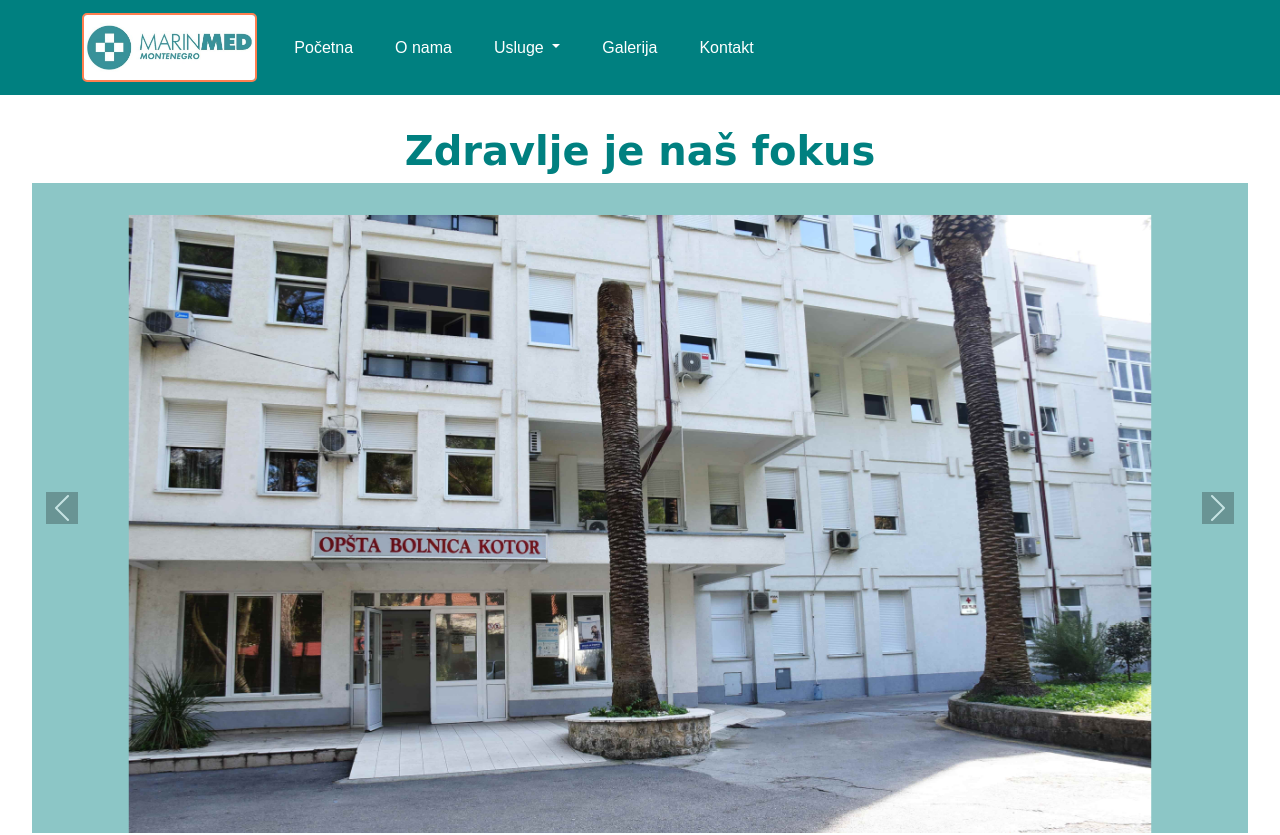
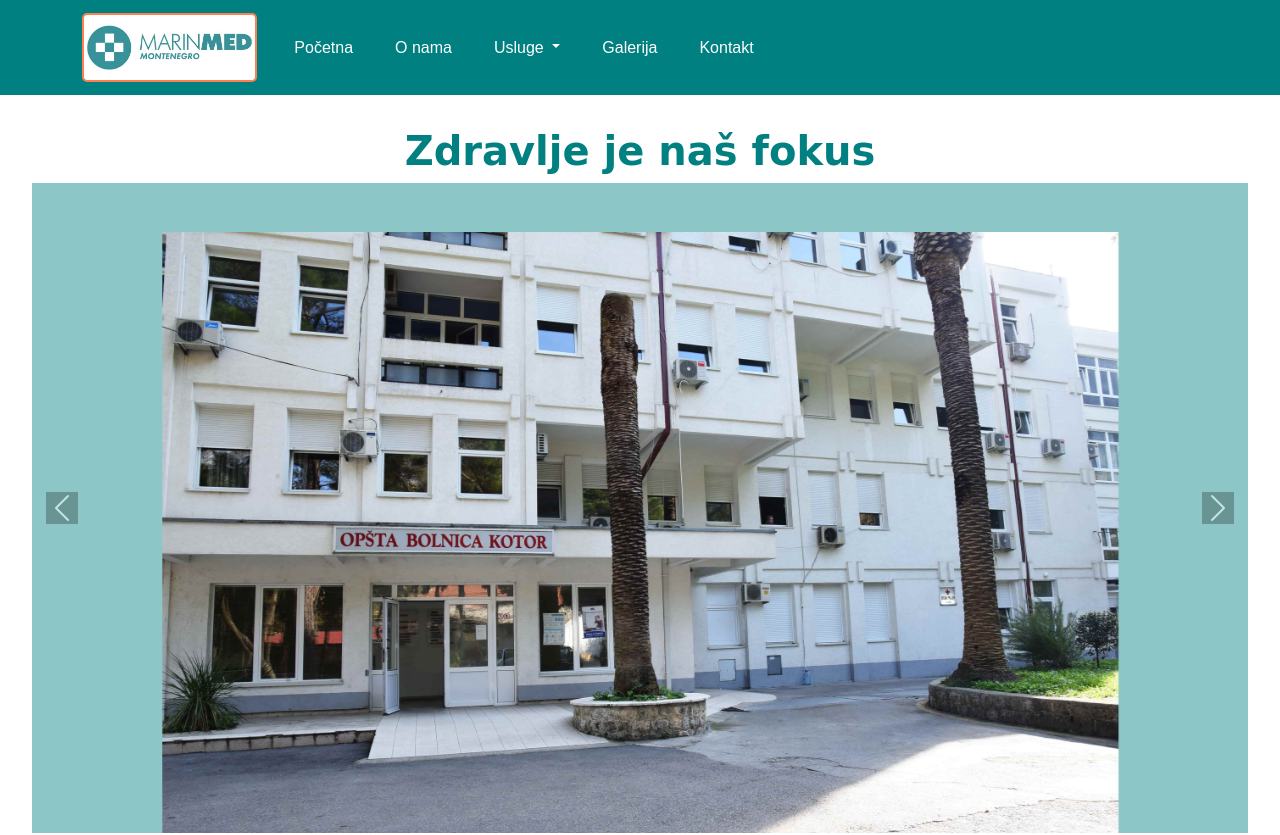
Before and after one commit to Bozi086/marin1, a plain HTML site: page index.html in a window 1280 px wide. Shown: the top 835 px of the page. Drawn offline with nearby package versions, Linux system fonts and the light colour scheme.

Commit message:
Update index.html

```diff
--- a/index.html
+++ b/index.html
@@ -118,13 +118,13 @@ background-color: rgba(0, 128, 128, 0.45);
     height: 100%;
     opacity: 0;
     transition: opacity 0.5s ease-in-out, transform 0.5s ease-in-out; /* Prelaženje između slika */
-    transform: scale(0.9); /* Smanjenje slike za efekat */
+    transform: scale(0.85); /* Smanjenje slike za efekat */
     backface-visibility: hidden; /* Da spriječimo čudne efekte pri animaciji */
 }
 
 .carousel-item.active {
     opacity: 1;
-    transform: scale(0.9); /* Smanjenje slike za 10% uz aktivaciju */
+    transform: scale(0.85); /* Smanjenje slike za 10% uz aktivaciju */
     z-index: 2; /* Da se aktivna slika prikaže ispred drugih */
 }
 
@@ -135,7 +135,7 @@ background-color: rgba(0, 128, 128, 0.45);
 .carousel-item img {
     width: 100%;
     height: auto;
-    max-height: 757px;
+    max-height: 750px;
     object-fit: contain;
 }
 
```
